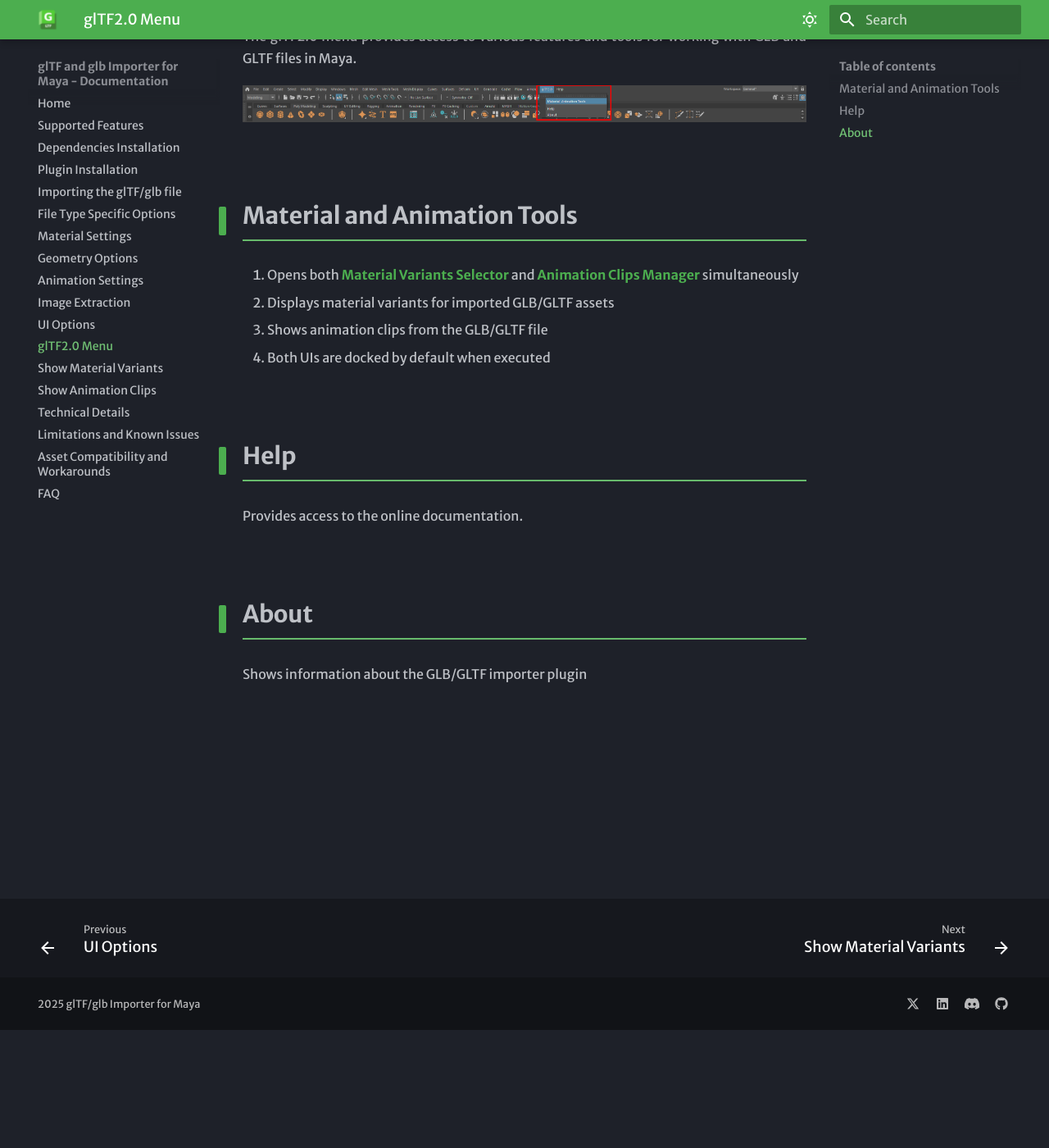
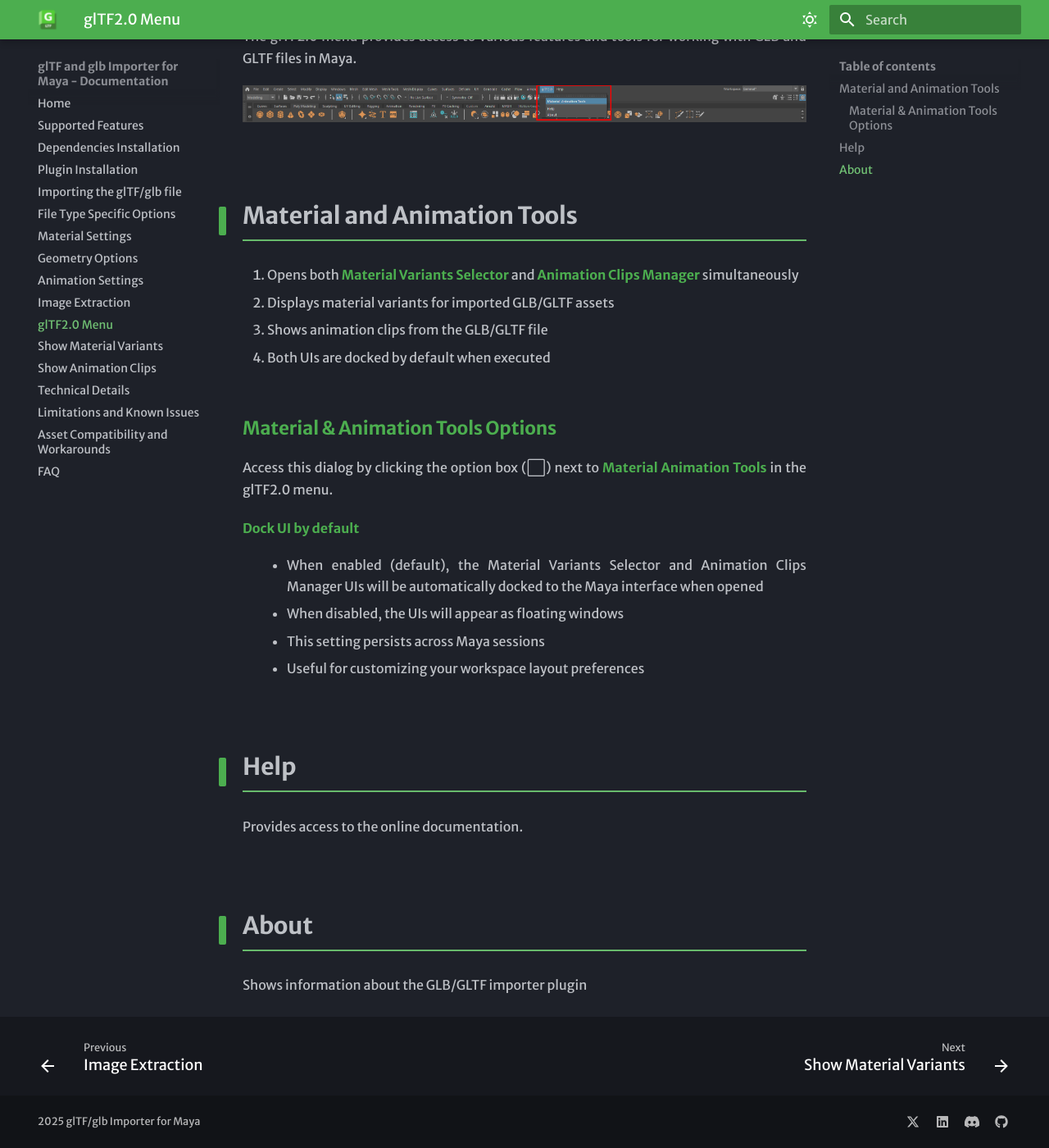
Before and after one commit to parashivbrl/gltf-glb-importer-for-maya-docs, an MkDocs documentation site: the page built from docs/gltf2_0_menu.md, in a window 1280 px wide and 1400 px high, scrolled down 144 px. Shown: the whole window at 82% size. Built offline with MkDocs 1.6.1 and Material for MkDocs 9.7.7, drawn with Linux system fonts in a browser that asks for light colours; some web fonts are replaced.

Commit message:
Move UI docking option to glTF2.0 menu and remove UI Options from import dialog

```diff
--- a/docs/gltf2_0_menu.md
+++ b/docs/gltf2_0_menu.md
@@ -10,6 +10,17 @@
 3. Shows animation clips from the GLB/GLTF file
 4. Both UIs are docked by default when executed
 
+### Material & Animation Tools Options
+
+Access this dialog by clicking the option box (⬜) next to **Material Animation Tools** in the glTF2.0 menu.
+
+**Dock UI by default**
+
+- When enabled (default), the Material Variants Selector and Animation Clips Manager UIs will be automatically docked to the Maya interface when opened
+- When disabled, the UIs will appear as floating windows
+- This setting persists across Maya sessions
+- Useful for customizing your workspace layout preferences
+
 ## Help
 Provides access to the online documentation.
 
--- a/mkdocs.yml
+++ b/mkdocs.yml
@@ -15,7 +15,6 @@
   - Geometry Options: geometry_options.md
   - Animation Settings: animation_settings.md
   - Image Extraction: image_extraction.md
-  - UI Options: ui_options.md
   - glTF2.0 Menu: gltf2_0_menu.md
   - Show Material Variants: show_material_variants.md
   - Show Animation Clips: show_animation_clips.md
```
Also changed, not shown: docs/file_type_specific_options.md (+0 -6 lines), docs/ui_options.md (deleted, +0 -12 lines).
